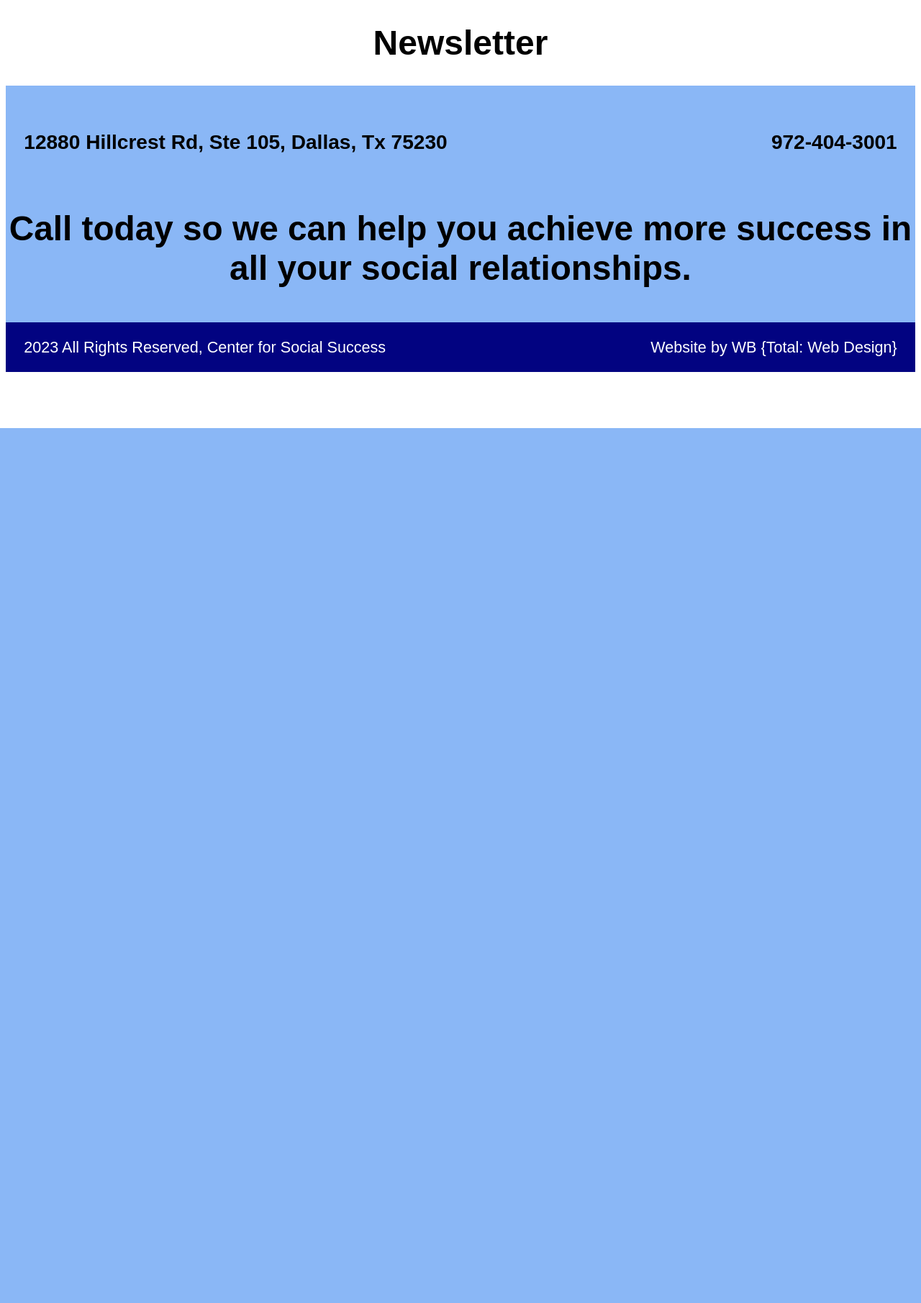
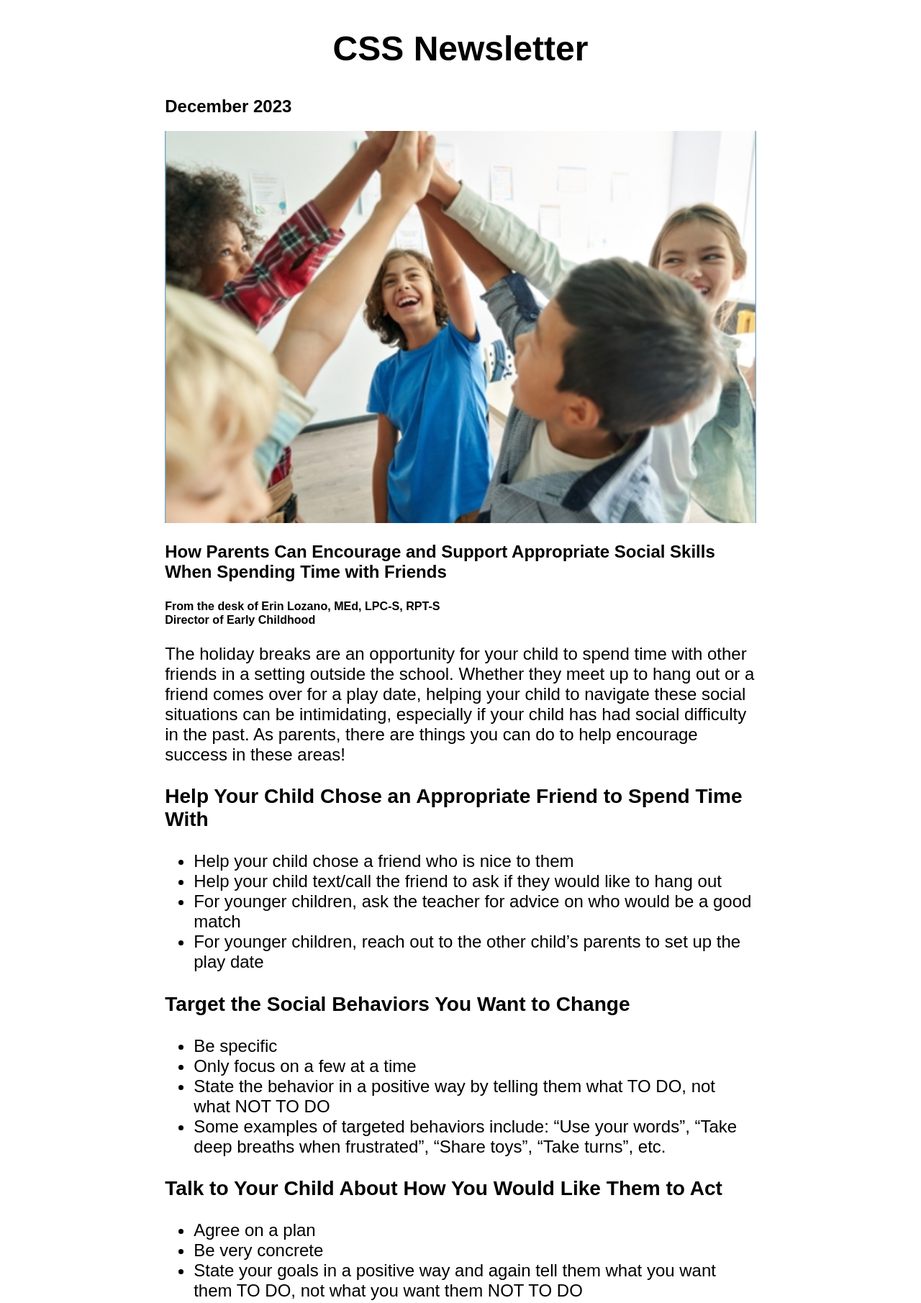
Before and after one commit to boonewh/css-website, a CodeIgniter app: page /database/newsletter in a window 1280 px wide. Shown: the part 205-2016 px from the top of the page at 72% size. Before the commit the page ends 800 px from the top, so only its background shows below. Run offline with CodeIgniter, Linux system fonts and the light colour scheme.

Commit message:
Newsletter done and services started

```diff
--- a/application/views/pages/newsletter.php
+++ b/application/views/pages/newsletter.php
@@ -1,3 +1,75 @@
         <main>
-            <h1>Newsletter</h1>
+            <article>
+                <h1>CSS Newsletter</h1>
+                <h2>December 2023</h2>
+                <img src="assets/images/contact1223.png" alt="">
+
+                <h2>How Parents Can Encourage and Support Appropriate Social Skills When Spending Time with Friends</h2>
+                <p>
+                <h6>From the desk of Erin Lozano, MEd, LPC-S, RPT-S</h6>
+                <h6>Director of Early Childhood</h6>
+
+                <p>The holiday breaks are an opportunity for your child to spend time with other friends in a setting outside the school. Whether they meet up to hang out or a friend comes over for a play date, helping your child to navigate these social situations can be intimidating, especially if your child has had social difficulty in the past. As parents, there are things you can do to help encourage success in these areas!</p>
+
+                <h3>Help Your Child Chose an Appropriate Friend to Spend Time With</h3>
+                <ul>
+                    <li>Help your child chose a friend who is nice to them</li>
+                    <li>Help your child text/call the friend to ask if they would like to hang out</li>
+                    <li>For younger children, ask the teacher for advice on who would be a good match</li>
+                    <li>For younger children, reach out to the other child’s parents to set up the play date</li>
+                </ul>
+
+                <h3>Target the Social Behaviors You Want to Change</h3>
+                <ul>
+                    <li>Be specific</li>
+                    <li>Only focus on a few at a time</li>
+                    <li>State the behavior in a positive way by telling them what TO DO, not what NOT TO DO</li>
+                    <li>Some examples of targeted behaviors include: “Use your words”, “Take deep breaths when frustrated”, “Share toys”, “Take turns”, etc.</li>
+                </ul>
+
+                <h3>Talk to Your Child About How You Would Like Them to Act</h3>
+                <ul>
+                    <li>Agree on a plan</li>
+                    <li>Be very concrete</li>
+                    <li>State your goals in a positive way and again tell them what you want them TO DO, not what you want them NOT TO DO</li>
+                </ul>
+
+                <h3>Set Up an Incentive Plan</h3>
+                <ul>
+                    <li>Avoid criticism</li>
+                    <li>Catch your child doing WELL and comment frequently</li>
+                    <li>Praise any approximation of the behavior you desire</li>
+                    <li>Let your child help decide what special privilege of material items they would like to earn</li>
+                    <li>Liberally reward your child, especially in the beginning</li>
+                </ul>
+
+                <h3>Prepare Your Child in Advance for Social Situations</h3>
+                <ul>
+                    <li>Remind your child what you expect</li>
+                    <li>Express confidence that they can do it</li>
+                </ul>
+
+                <h3>Help Your Child Learn to Solve a Difficult Situation</h3>
+                <ul>
+                    <li>Use Empathy</li>
+                    <li>Help them identify what went wrong</li>
+                    <li>What did the other child, as well as your child, do to contribute to the problem (remember, there are two sides to every story!)</li>
+                    <li>Problem solve options they can do to make it better</li>
+                    <li>Encourage them to go back and try to fix the problem, don’t rush in and fix it for them!</li>
+                    <li>Remember, your goal is to help your child learn which problems can be fixed, which cannot, and the wisdom to know the difference</li>
+                </ul>
+
+                <h3>Celebrate Your Child’s Accomplishments</h3>
+                <ul>
+                    <li>Be honest</li>
+                    <li>Be specific</li>
+                    <li>Point out any areas of improvement</li>
+                    <li>Let your child help decide what special privileges or material items to earn</li>
+                    <li>Build on their success!</li>
+                </ul>
+
+                <p>If any of these areas are a concern for you and/or your child, our amazing team of therapists at The Center for Social Success are here to help them build the skills and confidence needed to be successful in their social endeavors! We offer both individual and group sessions, year round, for all ages!</p>
+
+                <p>Call for more information or to schedule an appointment at (972)404-3001.</p>
+            </article>
         </main>
--- a/application/views/templates/footer.php
+++ b/application/views/templates/footer.php
@@ -7,8 +7,8 @@
 				<h3>Call today so we can help you achieve more success in all your social relationships.</h3>
 			</div>
 			<div class="advert">
-				<p>2023 All Rights Reserved, Center for Social Success</p>
-				<p>Website by WB {Total: Web Design}</p>
+				<p>2024 All Rights Reserved, Center for Social Success</p>
+				<p>Website: Pathsix Web Design, by WB</p>
 			</div>
 		</footer>
 	</body>
--- a/assets/css/main.css
+++ b/assets/css/main.css
@@ -233,6 +233,21 @@ h4 {
 	width: 100%;
 	margin-top: 20px;
 	border-radius: 10px;
+}
+
+/* Newletter Styles */
+
+article {
+	font-size: 1.1em;
+	width: 100%;
+}
+
+article img {
+	width: 100%;
+}
+
+article h6 {
+	margin: 0;
 }
 
 /* Footer Styles */
@@ -472,4 +487,10 @@ footer {
 	.parallax2 {
 		min-height: 90vh;
 	}
+
+	article {
+		width: 65%;
+		margin: 0 auto;
+		font-size: 1em;
+	}
 }
```
Also changed, not shown: application/views/pages/home.php (+4 -4 lines), assets/images/contact1223.png (added).
